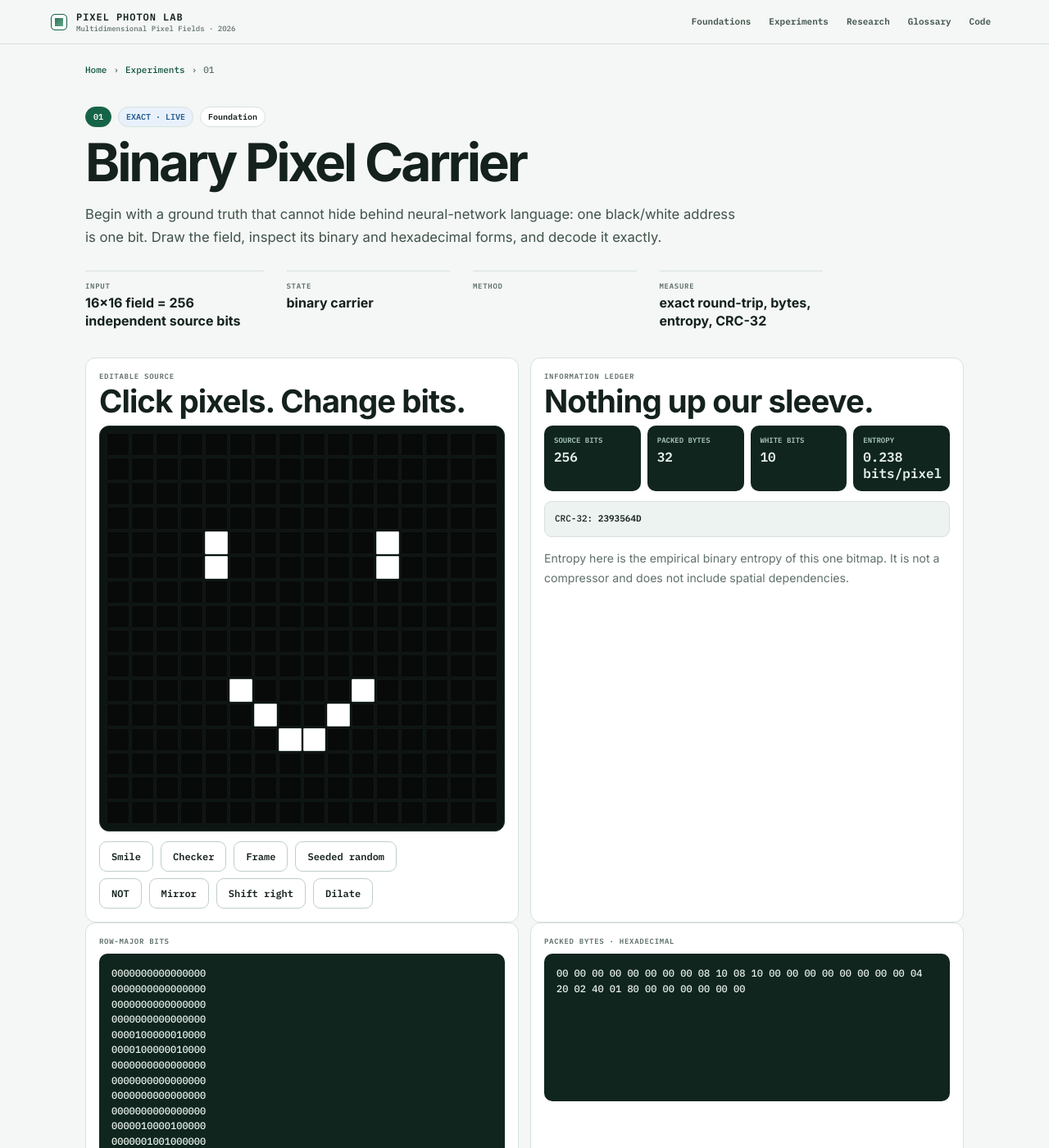
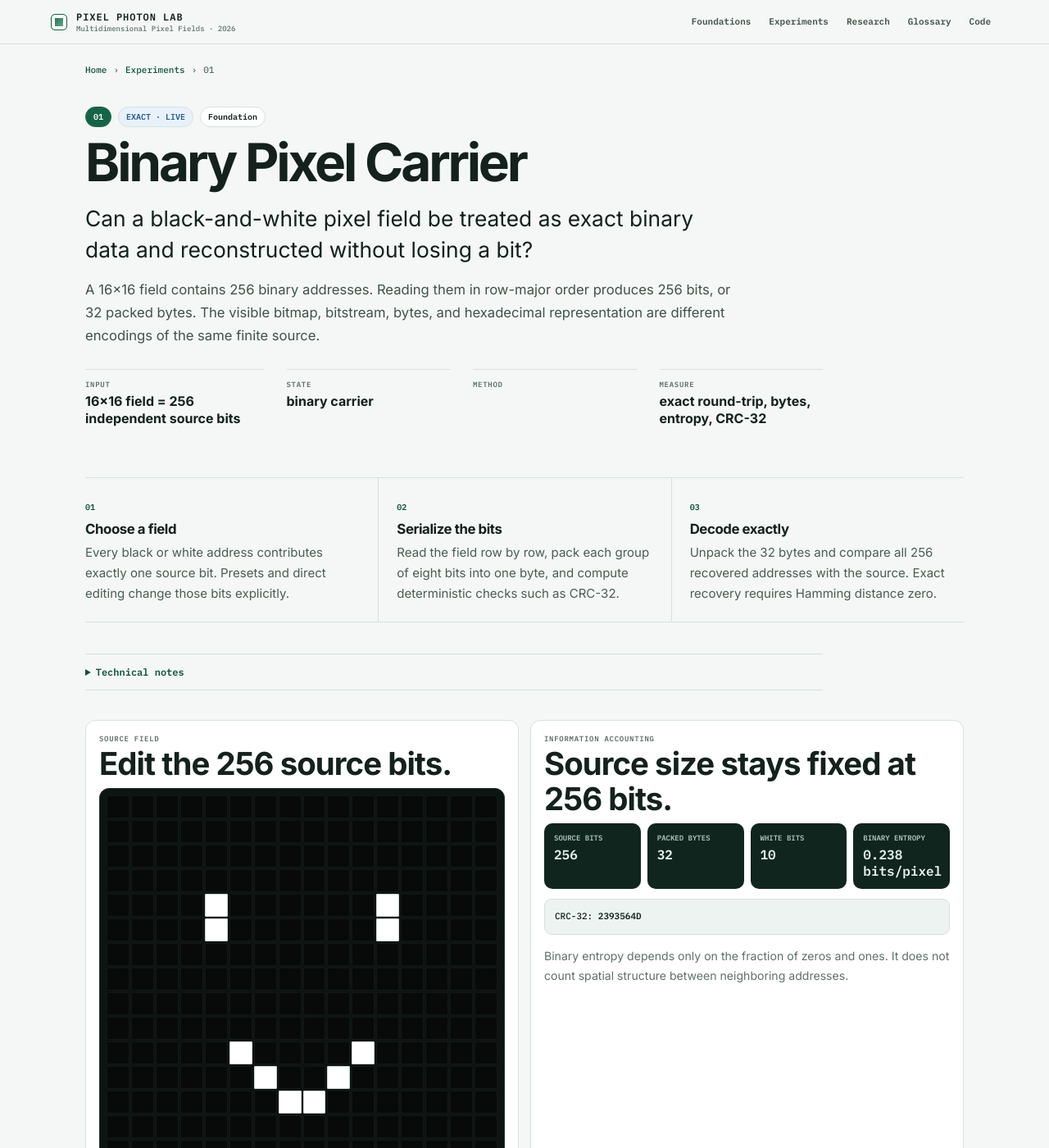
Before and after one commit to bitwikiorg/pixel-art-2026, a Jekyll site: the page built from carrier/index.html, in a window 1280 px wide and 1400 px high. Shown: the whole window at 82% size. Built offline with Jekyll 4.4.1, drawn with Linux system fonts in a browser that asks for light colours; some of the changed text lies outside the part shown.

Commit message:
Explain binary carrier before interaction

```diff
--- a/carrier/index.html
+++ b/carrier/index.html
@@ -4,13 +4,28 @@
 exp_id: "01"
 status: "EXACT · LIVE"
 category: "Foundation"
-deck: "Begin with a ground truth that cannot hide behind neural-network language: one black/white address is one bit. Draw the field, inspect its binary and hexadecimal forms, and decode it exactly."
+question: "Can a black-and-white pixel field be treated as exact binary data and reconstructed without losing a bit?"
+explanation: "A 16×16 field contains 256 binary addresses. Reading them in row-major order produces 256 bits, or 32 packed bytes. The visible bitmap, bitstream, bytes, and hexadecimal representation are different encodings of the same finite source."
+deck: "A 16×16 black-and-white field is an exact 256-bit object."
 source: "16×16 field = 256 independent source bits"
 interpretation: "binary carrier"
 learned: "No"
 measure: "exact round-trip, bytes, entropy, CRC-32"
 shows: "The image, bit matrix, packed bytes and hexadecimal are losslessly related views of the same finite object."
 does_not_show: "That a derived high-dimensional state contains more independent source information than the original 256 bits."
+steps:
+  - label: "Choose a field"
+    text: "Every black or white address contributes exactly one source bit. Presets and direct editing change those bits explicitly."
+  - label: "Serialize the bits"
+    text: "Read the field row by row, pack each group of eight bits into one byte, and compute deterministic checks such as CRC-32."
+  - label: "Decode exactly"
+    text: "Unpack the 32 bytes and compare all 256 recovered addresses with the source. Exact recovery requires Hamming distance zero."
+technical: |
+  For a binary field `B ∈ {0,1}^{16×16}`, row-major serialization gives a vector `b ∈ {0,1}^{256}`. Packing maps each consecutive group of eight bits to one byte, so the raw payload is exactly `256 / 8 = 32` bytes.
+
+  The displayed entropy is the empirical binary entropy `H(p) = -p log2 p - (1-p) log2(1-p)`, where `p` is the fraction of one-bits. It measures symbol balance in one bitmap; it is not a spatial compressor.
+
+  CRC-32 is used as a deterministic integrity checksum. A short UTF-8 payload can also be placed in the same 256-bit carrier; two bytes encode payload length, leaving at most 30 UTF-8 bytes.
 styles:
   - /assets/css/carrier.css
 scripts:
@@ -20,7 +35,7 @@
 <div data-carrier-lab>
   <section class="lab-two">
     <div class="lab-module">
-      <div class="lab-label">Editable source</div><h2>Click pixels. Change bits.</h2>
+      <div class="lab-label">Source field</div><h2>Edit the 256 source bits.</h2>
       <div id="carrierSourceGrid" class="binary-grid"></div>
       <div class="lab-controls" style="margin-top:12px">
         <button class="btn" data-carrier-preset="smile">Smile</button><button class="btn" data-carrier-preset="checker">Checker</button><button class="btn" data-carrier-preset="frame">Frame</button><button class="btn" data-carrier-preset="random">Seeded random</button>
@@ -28,31 +43,31 @@
       <div class="lab-controls" style="margin-top:8px"><button class="btn" data-carrier-transform="not">NOT</button><button class="btn" data-carrier-transform="mirror">Mirror</button><button class="btn" data-carrier-transform="shift">Shift right</button><button class="btn" data-carrier-transform="dilate">Dilate</button></div>
     </div>
     <div class="lab-module">
-      <div class="lab-label">Information ledger</div><h2>Nothing up our sleeve.</h2>
+      <div class="lab-label">Information accounting</div><h2>Source size stays fixed at 256 bits.</h2>
       <div class="information-ledger">
-        <div><small>SOURCE BITS</small><strong id="carrierBitCount">256</strong></div><div><small>PACKED BYTES</small><strong id="carrierByteCount">32</strong></div><div><small>WHITE BITS</small><strong id="carrierOnes">—</strong></div><div><small>ENTROPY</small><strong id="carrierEntropy">—</strong></div>
+        <div><small>SOURCE BITS</small><strong id="carrierBitCount">256</strong></div><div><small>PACKED BYTES</small><strong id="carrierByteCount">32</strong></div><div><small>WHITE BITS</small><strong id="carrierOnes">—</strong></div><div><small>BINARY ENTROPY</small><strong id="carrierEntropy">—</strong></div>
       </div>
       <div class="lab-status">CRC-32: <strong id="carrierCrc">—</strong></div>
-      <p class="lab-explain">Entropy here is the empirical binary entropy of this one bitmap. It is not a compressor and does not include spatial dependencies.</p>
+      <p class="lab-explain">Binary entropy depends only on the fraction of zeros and ones. It does not count spatial structure between neighboring addresses.</p>
     </div>
   </section>
 
   <section class="lab-two">
-    <div class="lab-module"><div class="lab-label">Row-major bits</div><pre class="carrier-code" id="carrierBits"></pre></div>
-    <div class="lab-module"><div class="lab-label">Packed bytes · hexadecimal</div><pre class="carrier-code wrap" id="carrierHex"></pre></div>
+    <div class="lab-module"><div class="lab-label">Row-major bitstream</div><pre class="carrier-code" id="carrierBits"></pre></div>
+    <div class="lab-module"><div class="lab-label">Packed hexadecimal bytes</div><pre class="carrier-code wrap" id="carrierHex"></pre></div>
   </section>
 
   <section class="lab-two">
     <div class="lab-module">
-      <div class="lab-label">Exact decode</div><h2>Pack, then reconstruct.</h2><button id="carrierDecode" class="btn primary">Decode packed bytes</button><div id="carrierRoundTrip" class="lab-status">No round-trip run yet.</div>
+      <div class="lab-label">Round-trip test</div><h2>Pack, unpack, compare every address.</h2><button id="carrierDecode" class="btn primary">Decode packed bytes</button><div id="carrierRoundTrip" class="lab-status">No round-trip run yet.</div>
     </div>
-    <div class="lab-module"><div class="lab-label">Recovered bitmap</div><div id="carrierDecodedGrid" class="binary-grid small"></div></div>
+    <div class="lab-module"><div class="lab-label">Recovered field</div><div id="carrierDecodedGrid" class="binary-grid small"></div></div>
   </section>
 
   <section class="lab-module">
-    <div class="lab-label">Benign data transport</div><h2>The same 256 bits can be interpreted as a short UTF-8 payload.</h2>
+    <div class="lab-label">Alternative interpretation</div><h2>The same carrier can hold a short UTF-8 payload.</h2>
     <div class="lab-controls"><label>Text <input id="carrierText" value="HELLO PIXEL" maxlength="30"></label><button id="carrierEncodeText" class="btn primary">Encode text into pixels</button><button id="carrierDecodeText" class="btn">Decode pixels as text</button></div>
     <div id="carrierTextStatus" class="lab-status">30 UTF-8 payload bytes maximum; 2 bytes are reserved for the length header.</div>
-    <p class="lab-explain">This is ordinary encoding, deliberately. The more ambitious research begins only after the source information is explicit.</p>
+    <p class="lab-explain">Changing from image interpretation to text interpretation does not change the carrier capacity: the field still contains 256 bits.</p>
   </section>
 </div>
```
